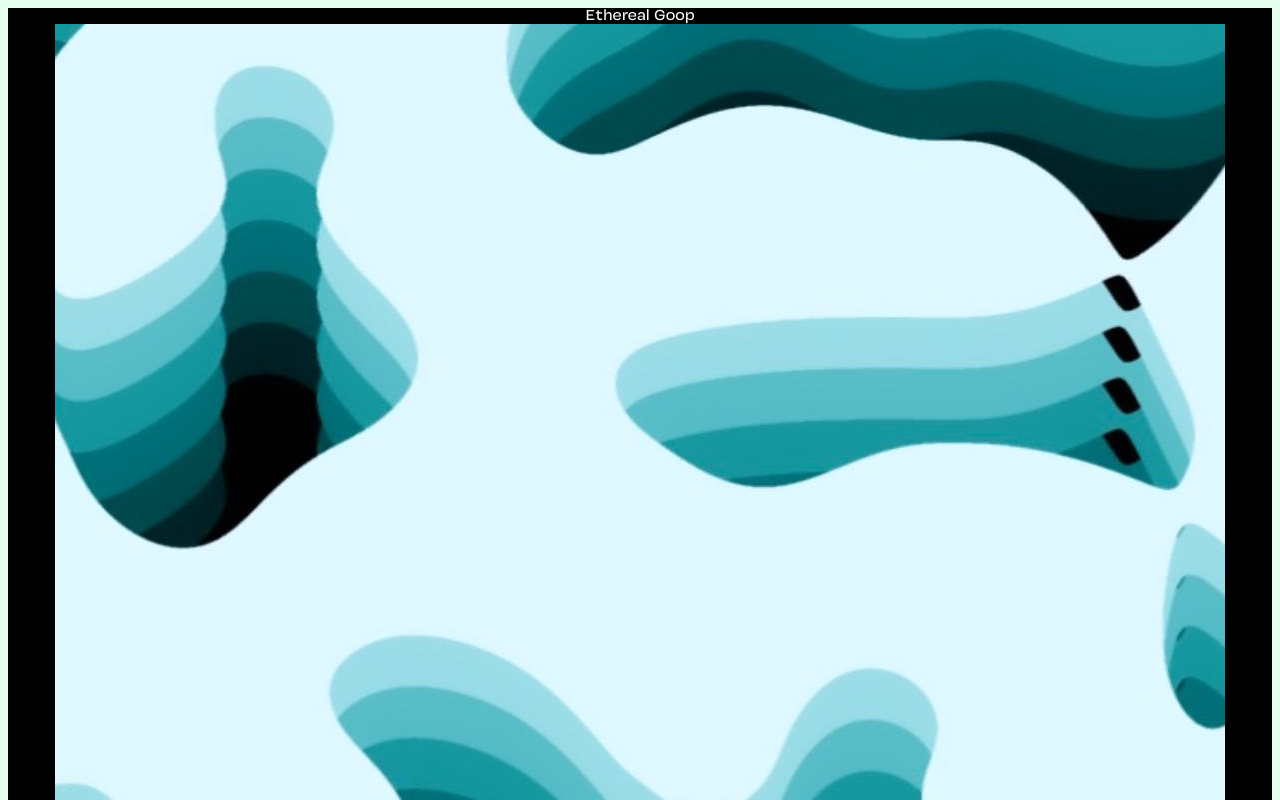
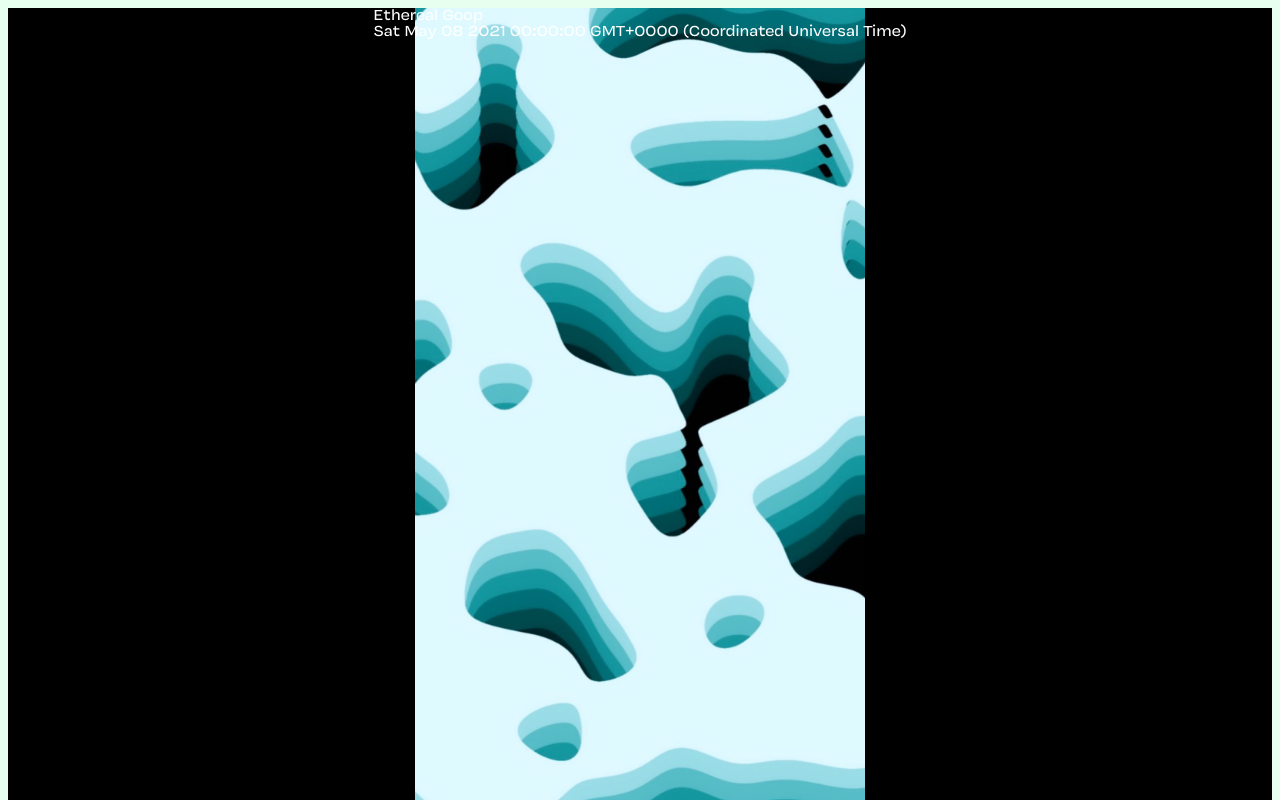
Before and after one commit to flatpickles/flatpickles.com, a SvelteKit app: page /media/ethereal-goop in a window 1280 px wide. Shown: the top 800 px of the page. Built offline with nearby package versions, Linux system fonts and the light colour scheme.

Commit message:
Centered full-res layout for media images

```diff
--- a/src/routes/media/[slug]/+page.svelte
+++ b/src/routes/media/[slug]/+page.svelte
@@ -1,13 +1,58 @@
 <script lang="ts">
     import type { ProjectData } from "$lib/types";
+    import type { PageData, PageLoad } from "./$types";
 
-    export let data: ProjectData;
+    export let data: PageLoad | any; // suppress warnings
+    const project: ProjectData = data.project;
 </script>
 
 <svelte:head>
-    <title>{data.title}</title>
+    <title>{project.title}</title>
 </svelte:head>
 
-{data.title}
+<div class="wrapper">
+    <div class="media-container">
+        <div class="media">
+            <img src={project.assetPath} alt={project.title}/>
+        </div>
+    </div>
+    <div class="overlay">
+        <div class="header">
+            {project.title}
+        </div>
+        <div class="footer">
+            {project.timestamp}
+        </div>
+    </div>
+</div>
 
-<img src={data.assetPath} alt={data.title}/>
+<style lang="scss">
+    img {
+        max-height: 100%;
+        max-width: 100%;
+        object-fit: contain;
+        image-resolution: from-image;
+    }
+
+    .media-container {
+        position: absolute;
+        width: 100%;
+        height: 100%;
+
+        display: flex;
+        flex-direction: column;
+        align-items: center;
+    }
+
+    .media {
+        height: 100%;
+
+        display: flex;
+        flex-direction: row;
+        align-items: center;
+    }
+
+    .overlay {
+        z-index: 1;
+    }
+</style>
--- a/src/routes/media/[slug]/+page.ts
+++ b/src/routes/media/[slug]/+page.ts
@@ -2,5 +2,7 @@ import type { PageLoad } from './$types';
 import Content from '$lib/Content';
 
 export const load = (async ({ params }) => {
-    return Content.mediaProject(params.slug);
+    return {
+        project: Content.mediaProject(params.slug)
+    };
 }) satisfies PageLoad;
```
Also changed, not shown: 1 other file (tests, documents, lock files or other folders).
